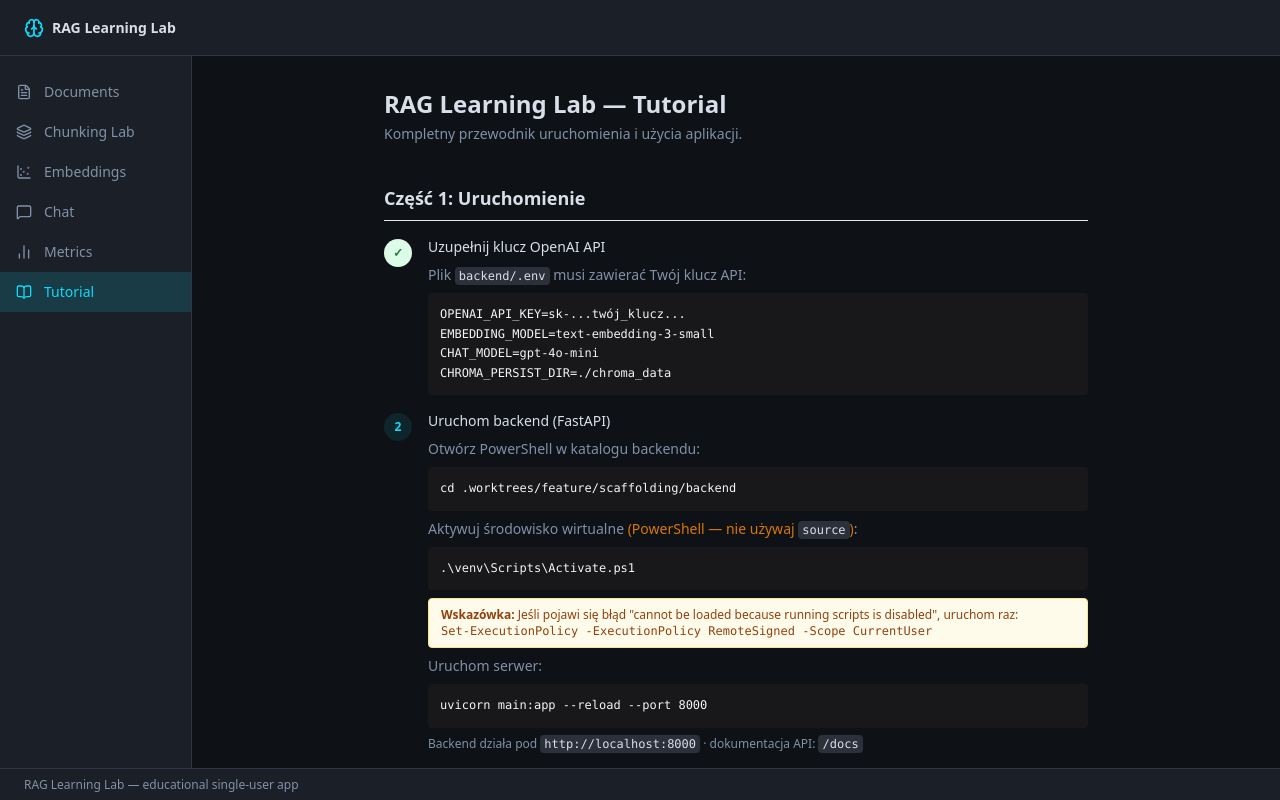
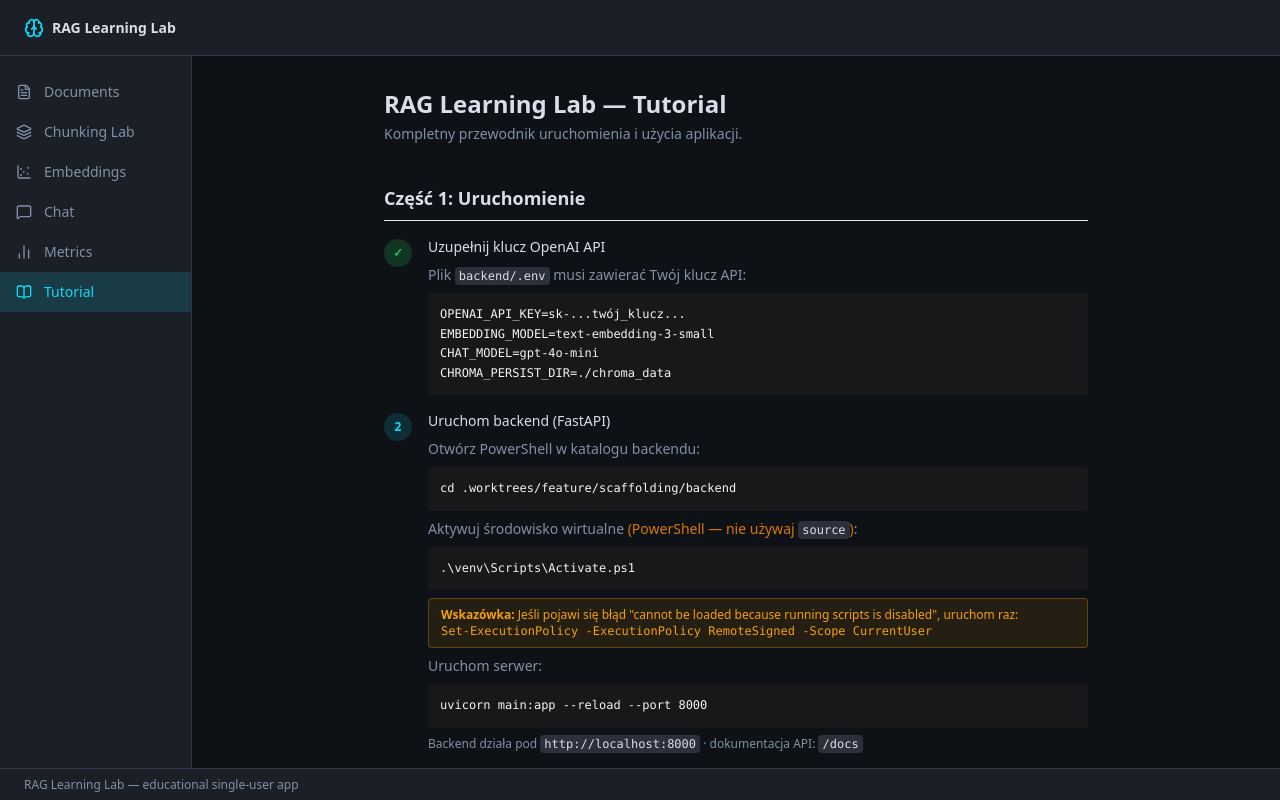
Before and after one commit to KonP969/knowledge-map-vs-naive-rag, a React (Vite) app in the folder frontend/: page / in a window 1280 px wide. Both pictures are taken after a click on the button "Tutorial". Built offline with nearby package versions, Linux system fonts and the light colour scheme; no server answers.

Commit message:
feat: dark theme — Tutorial panel

```diff
--- a/frontend/src/components/tutorial/TutorialPanel.tsx
+++ b/frontend/src/components/tutorial/TutorialPanel.tsx
@@ -122,8 +122,8 @@ npm run dev`}</Pre>
               ["Chat nie odpowiada", "Muszą istnieć embeddingi w ChromaDB — retrieval potrzebuje wektorów"],
               ["Dane po restarcie nadal są", "ChromaDB persystuje w backend/chroma_data/ — użyj Clear All Data"],
             ].map(([problem, solution]) => (
-              <tr key={problem} className="border-b border-border odd:bg-white even:bg-muted/30">
-                <td className="px-3 py-2 border border-border font-medium text-amber-700">{problem}</td>
+              <tr key={problem} className="border-b border-border odd:bg-card even:bg-muted/20">
+                <td className="px-3 py-2 border border-border font-medium text-warning">{problem}</td>
                 <td className="px-3 py-2 border border-border text-foreground">{solution}</td>
               </tr>
             ))}
@@ -148,11 +148,11 @@ pytest tests/ -v`}</Pre>
 function Step({ number, title, done, children }: { number: number; title: string; done?: boolean; children: React.ReactNode }) {
   return (
     <div className="flex gap-4">
-      <div className={`flex-shrink-0 w-7 h-7 rounded-full flex items-center justify-center text-xs font-bold mt-0.5 ${done ? "bg-green-100 text-green-700" : "bg-primary/10 text-primary"}`}>
+      <div className={`flex-shrink-0 w-7 h-7 rounded-full flex items-center justify-center text-xs font-bold mt-0.5 ${done ? "bg-success/20 text-success" : "bg-primary/15 text-primary"}`}>
         {done ? "✓" : number}
       </div>
       <div className="flex-1 space-y-2">
-        <h3 className="font-medium text-sm">{title}</h3>
+        <h3 className="font-medium text-sm text-foreground">{title}</h3>
         <div className="text-sm text-muted-foreground space-y-2">{children}</div>
       </div>
     </div>
@@ -161,11 +161,11 @@ function Step({ number, title, done, children }: { number: number; title: string
 
 function PipelineStep({ icon, panel, title, children }: { icon: string; panel: string; title: string; children: React.ReactNode }) {
   return (
-    <div className="border border-border rounded-lg p-4 space-y-2 bg-white">
+    <div className="border border-border rounded-lg p-4 space-y-2 bg-card">
       <div className="flex items-center gap-2">
         <span className="text-lg">{icon}</span>
         <span className="text-xs font-mono bg-muted px-2 py-0.5 rounded text-muted-foreground">{panel}</span>
-        <span className="font-medium text-sm">{title}</span>
+        <span className="font-medium text-sm text-foreground">{title}</span>
       </div>
       <div className="text-sm text-muted-foreground space-y-2">{children}</div>
     </div>
@@ -186,7 +186,7 @@ function Code({ children }: { children: React.ReactNode }) {
 
 function Note({ children }: { children: React.ReactNode }) {
   return (
-    <div className="bg-amber-50 border border-amber-200 rounded px-3 py-2 text-xs text-amber-800">
+    <div className="bg-warning/10 border border-warning/30 rounded px-3 py-2 text-xs text-warning">
       <span className="font-semibold">Wskazówka: </span>{children}
     </div>
   );
```
